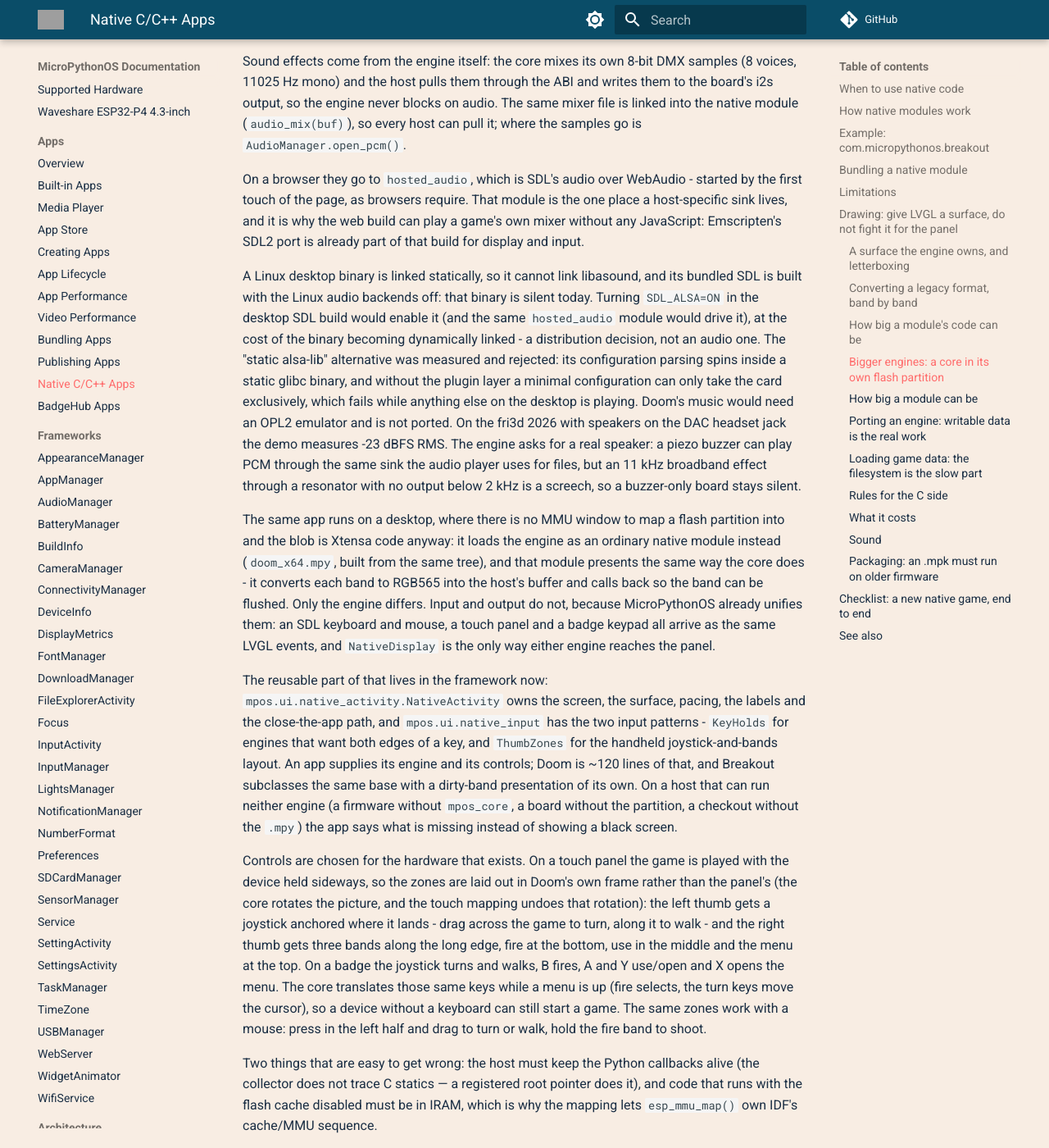
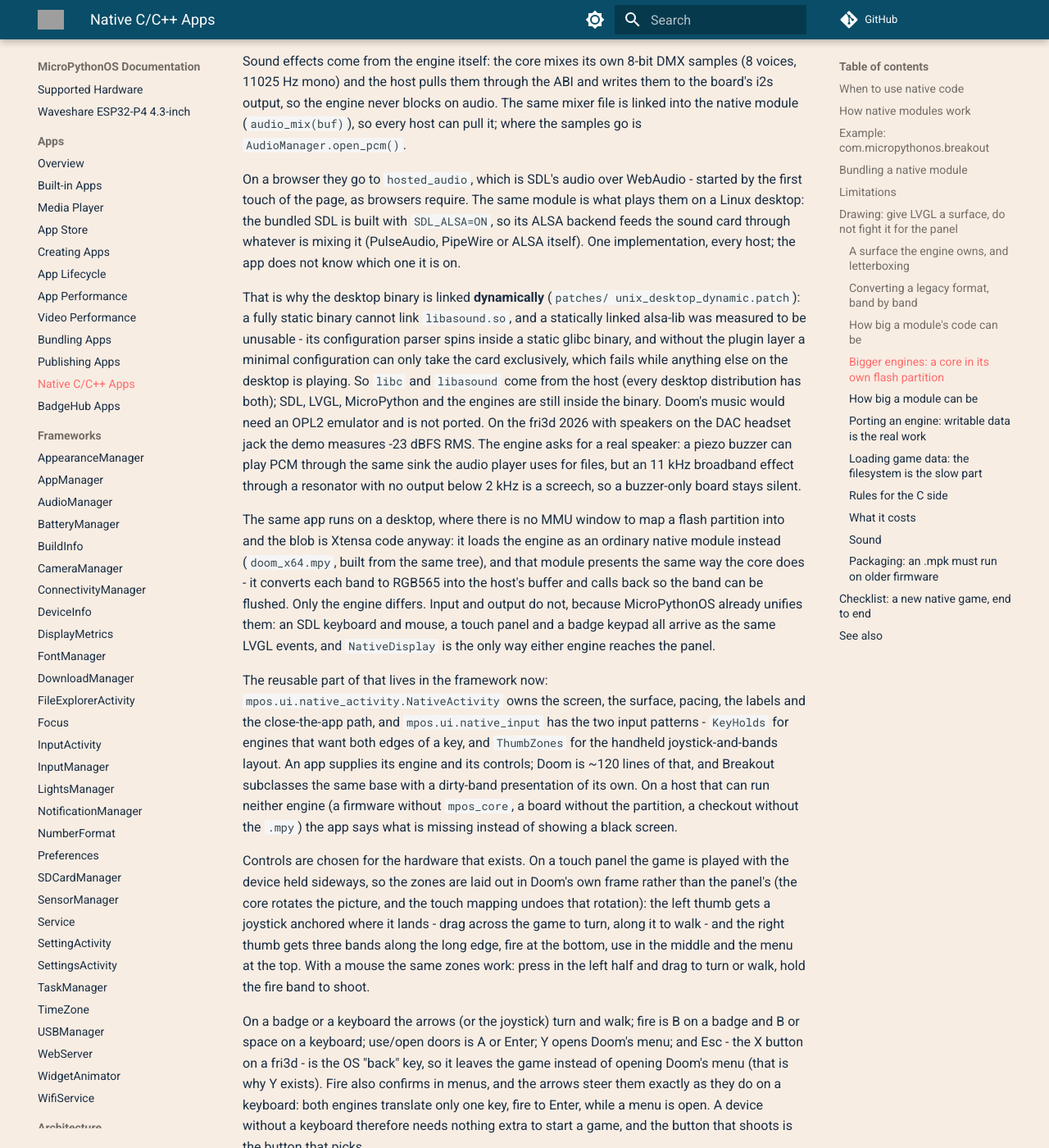
Before and after one commit to MicroPythonOS/docs, an MkDocs documentation site: the page built from docs/apps/native-apps.md, in a window 1280 px wide and 1400 px high, scrolled down 5797 px. Shown: the whole window at 82% size. Built offline with MkDocs 1.6.1 and Material for MkDocs 9.7.7, drawn with Linux system fonts in a browser that asks for light colours; comment, search, counter and statistics services are not loaded; some of the changed text lies outside the part shown; grey boxes are pictures that could not be loaded.

Commit message:
native apps: the real Doom control map
A and Y do not both use/open, and X is the OS back key rather than Doom's menu:
A/Enter uses, B/space fires (and confirms in menus), Y opens Doom's menu, Esc
leaves the game. The menu translation is fire to Enter only - the arrows steer a
menu the way they do on a keyboard - which is what the engines do since the
menu mapping fix.

```diff
--- a/docs/apps/native-apps.md
+++ b/docs/apps/native-apps.md
@@ -259,20 +259,20 @@ same mixer file is linked into the native module (`audio_mix(buf)`), so every
 host can pull it; where the samples go is `AudioManager.open_pcm()`.
 
 On a browser they go to `hosted_audio`, which is SDL's audio over WebAudio -
-started by the first touch of the page, as browsers require. That module is the
-one place a host-specific sink lives, and it is why the web build can play a
-game's own mixer without any JavaScript: Emscripten's SDL2 port is already part
-of that build for display and input.
+started by the first touch of the page, as browsers require. The same module is
+what plays them on a Linux desktop: the bundled SDL is built with `SDL_ALSA=ON`,
+so its ALSA backend feeds the sound card through whatever is mixing it
+(PulseAudio, PipeWire or ALSA itself). One implementation, every host; the app
+does not know which one it is on.
 
-A Linux desktop binary is linked statically, so it cannot link libasound, and
-its bundled SDL is built with the Linux audio backends off: that binary is
-silent today. Turning `SDL_ALSA=ON` in the desktop SDL build would enable it
-(and the same `hosted_audio` module would drive it), at the cost of the binary
-becoming dynamically linked - a distribution decision, not an audio one. The
-"static alsa-lib" alternative was measured and rejected: its configuration
-parsing spins inside a static glibc binary, and without the plugin layer a
+That is why the desktop binary is linked **dynamically** (`patches/
+unix_desktop_dynamic.patch`): a fully static binary cannot link `libasound.so`,
+and a statically linked alsa-lib was measured to be unusable - its configuration
+parser spins inside a static glibc binary, and without the plugin layer a
 minimal configuration can only take the card exclusively, which fails while
-anything else on the desktop is playing.
+anything else on the desktop is playing. So `libc` and `libasound` come from the
+host (every desktop distribution has both); SDL, LVGL, MicroPython and the
+engines are still inside the binary.
 Doom's music would need an OPL2 emulator and is not ported. On the fri3d 2026
 with speakers on the DAC headset jack the demo measures -23 dBFS RMS. The engine asks for a real
 speaker: a piezo buzzer can play PCM through the same sink the audio player uses
@@ -306,11 +306,17 @@ frame rather than the panel's (the core rotates the picture, and the touch
 mapping undoes that rotation): the left thumb gets a joystick anchored where it
 lands - drag across the game to turn, along it to walk - and the right thumb
 gets three bands along the long edge, fire at the bottom, use in the middle and
-the menu at the top. On a badge the joystick turns and walks, B fires, A and Y
-use/open and X opens the menu. The core translates those same keys while a menu
-is up (fire selects, the turn keys move the cursor), so a device without a
-keyboard can still start a game. The same zones work with a mouse: press in the
-left half and drag to turn or walk, hold the fire band to shoot.
+the menu at the top. With a mouse the same zones work: press in the left half
+and drag to turn or walk, hold the fire band to shoot.
+
+On a badge or a keyboard the arrows (or the joystick) turn and walk; fire is B
+on a badge and B or space on a keyboard; use/open doors is A or Enter; Y opens
+Doom's menu; and Esc - the X button on a fri3d - is the OS "back" key, so it
+leaves the game instead of opening Doom's menu (that is why Y exists). Fire also
+confirms in menus, and the arrows steer them exactly as they do on a keyboard:
+both engines translate only one key, fire to Enter, while a menu is open. A
+device without a keyboard therefore needs nothing extra to start a game, and the
+button that shoots is the button that picks.
 
 Two things that are easy to get wrong: the host must keep the Python callbacks
 alive (the collector does not trace C statics — a registered root pointer does
```
